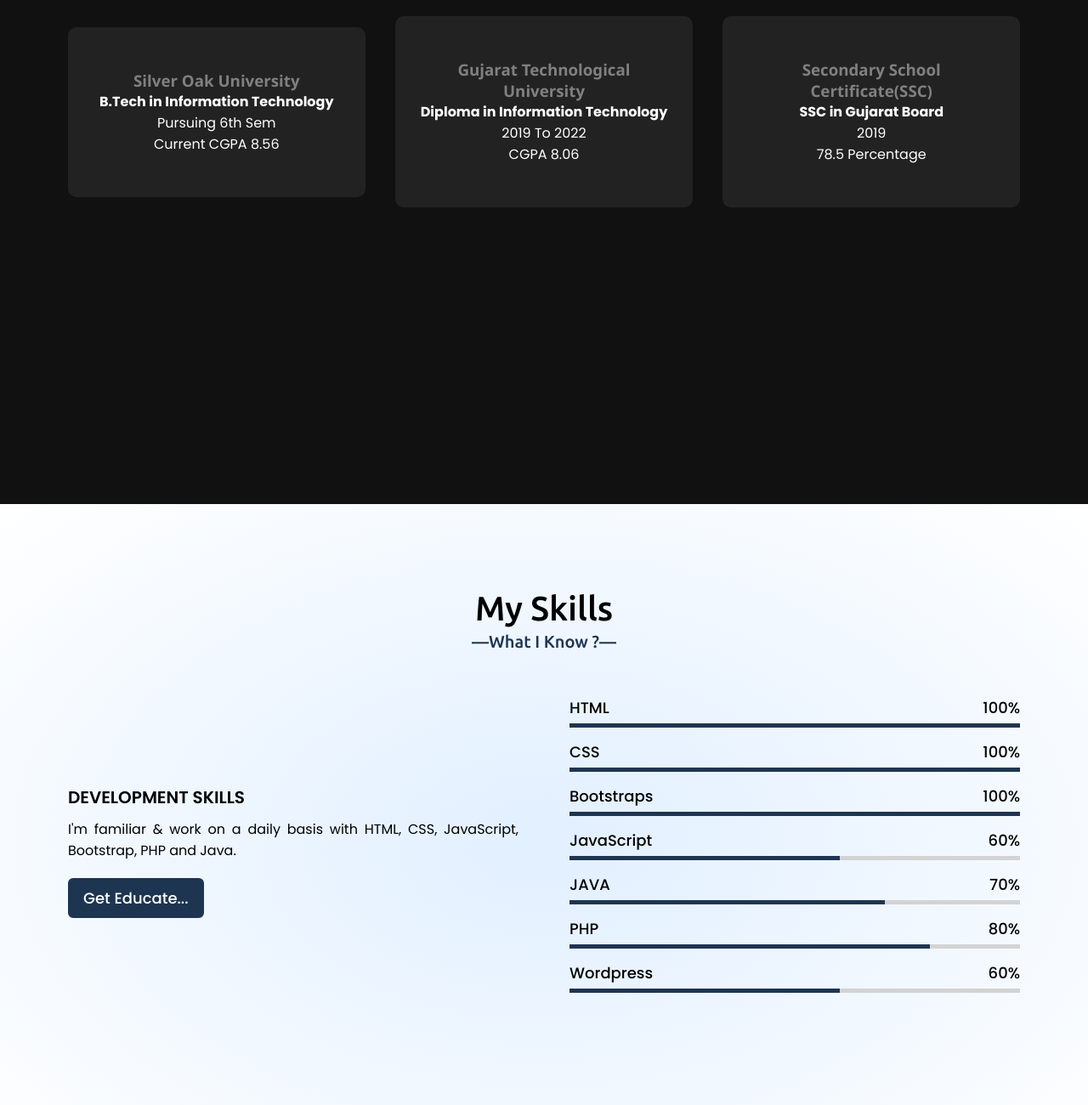
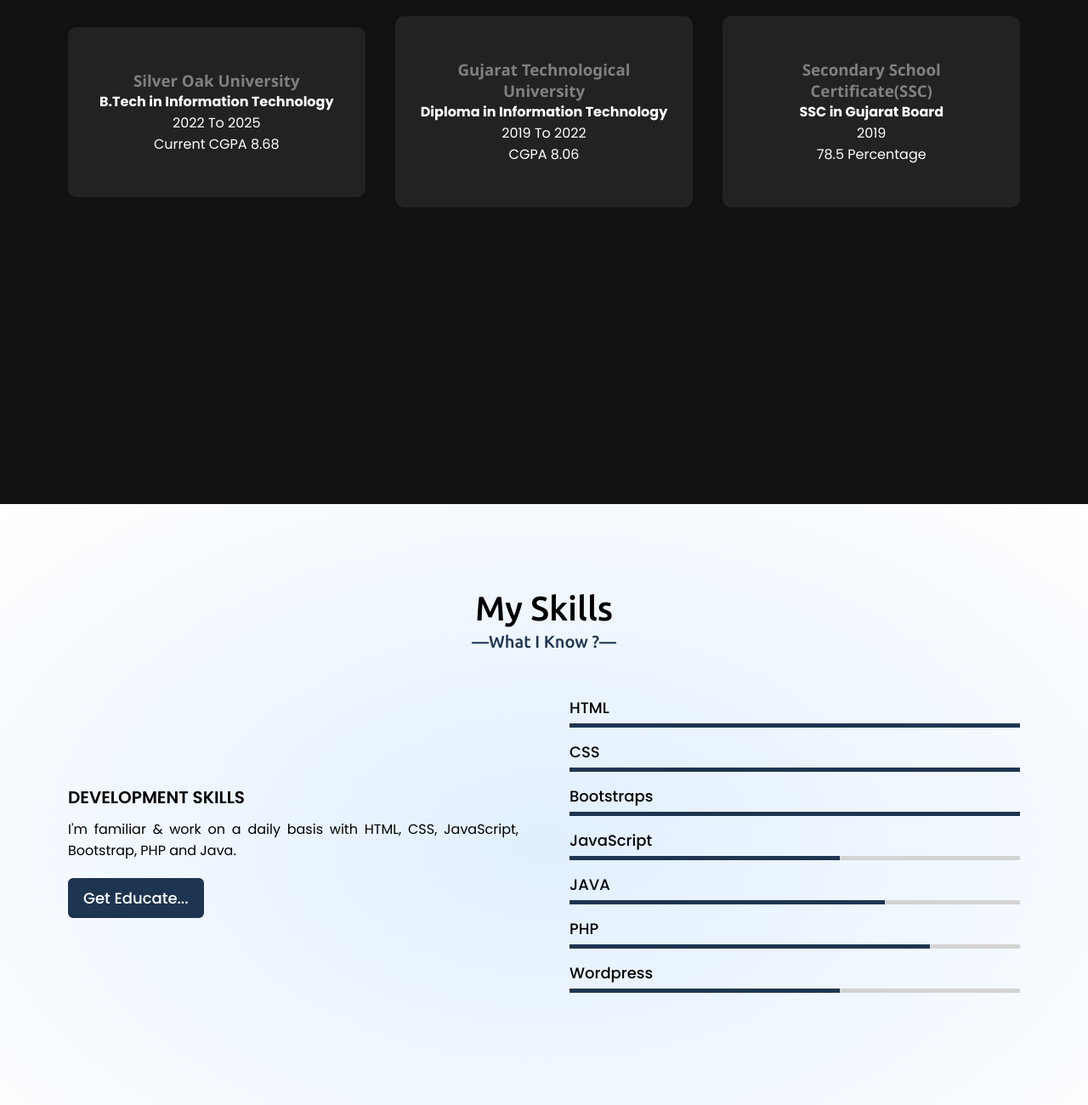
Before and after one commit to Divyeshhub/My-Portfolio, a plain HTML site: page index.html in a window 1280 px wide. Shown: the part 1740-3040 px from the top of the page at 85% size. Drawn offline with nearby package versions, Linux system fonts and the light colour scheme.

Commit message:
Update Eduction Section

```diff
--- a/index.html
+++ b/index.html
@@ -83,8 +83,8 @@
 
             <h3 class="sou">Silver Oak University</h3>
             <p class="sou1">B.Tech in Information Technology</p>
-            <p>Pursuing 6th Sem</p>
-            <p>Current CGPA 8.56</p>
+            <p>2022 To 2025</p>
+            <p>Current CGPA 8.68</p>
           </div>
         </div>
         <div class="card">
@@ -129,49 +129,49 @@
           <div class="bars">
             <div class="info">
               <span>HTML</span>
-              <span>100%</span>
+              <!-- <span>100%</span> -->
             </div>
             <div class="line html"></div>
           </div>
           <div class="bars">
             <div class="info">
               <span>CSS</span>
-              <span>100%</span>
+              <!-- <span>100%</span> -->
             </div>
             <div class="line css"></div>
           </div>
           <div class="bars">
             <div class="info">
               <span>Bootstraps</span>
-              <span>100%</span>
+              <!-- <span>100%</span> -->
             </div>
             <div class="line bootstraps"></div>
           </div>
           <div class="bars">
             <div class="info">
               <span>JavaScript</span>
-              <span>60%</span>
+              <!-- <span>60%</span> -->
             </div>
             <div class="line js"></div>
           </div>
           <div class="bars">
             <div class="info">
               <span>JAVA</span>
-              <span>70%</span>
+              <!-- <span>70%</span> -->
             </div>
             <div class="line java"></div>
           </div>
           <div class="bars">
             <div class="info">
               <span>PHP</span>
-              <span>80%</span>
+              <!-- <span>80%</span> -->
             </div>
             <div class="line php"></div>
           </div>
           <div class="bars">
             <div class="info">
               <span>Wordpress</span>
-              <span>60%</span>
+              <!-- <span>60%</span> -->
             </div>
             <div class="line wordpress"></div>
           </div>
```
